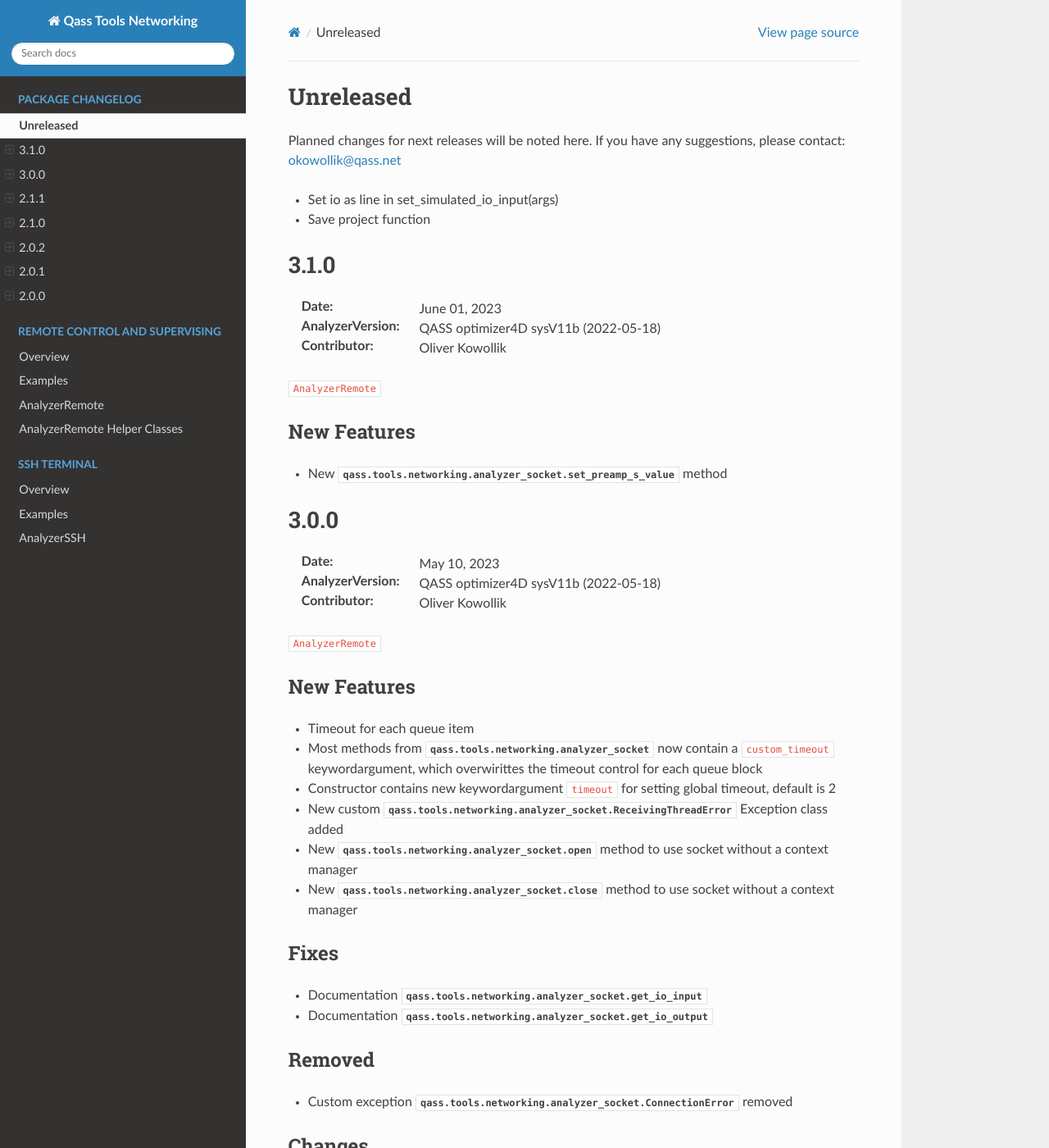
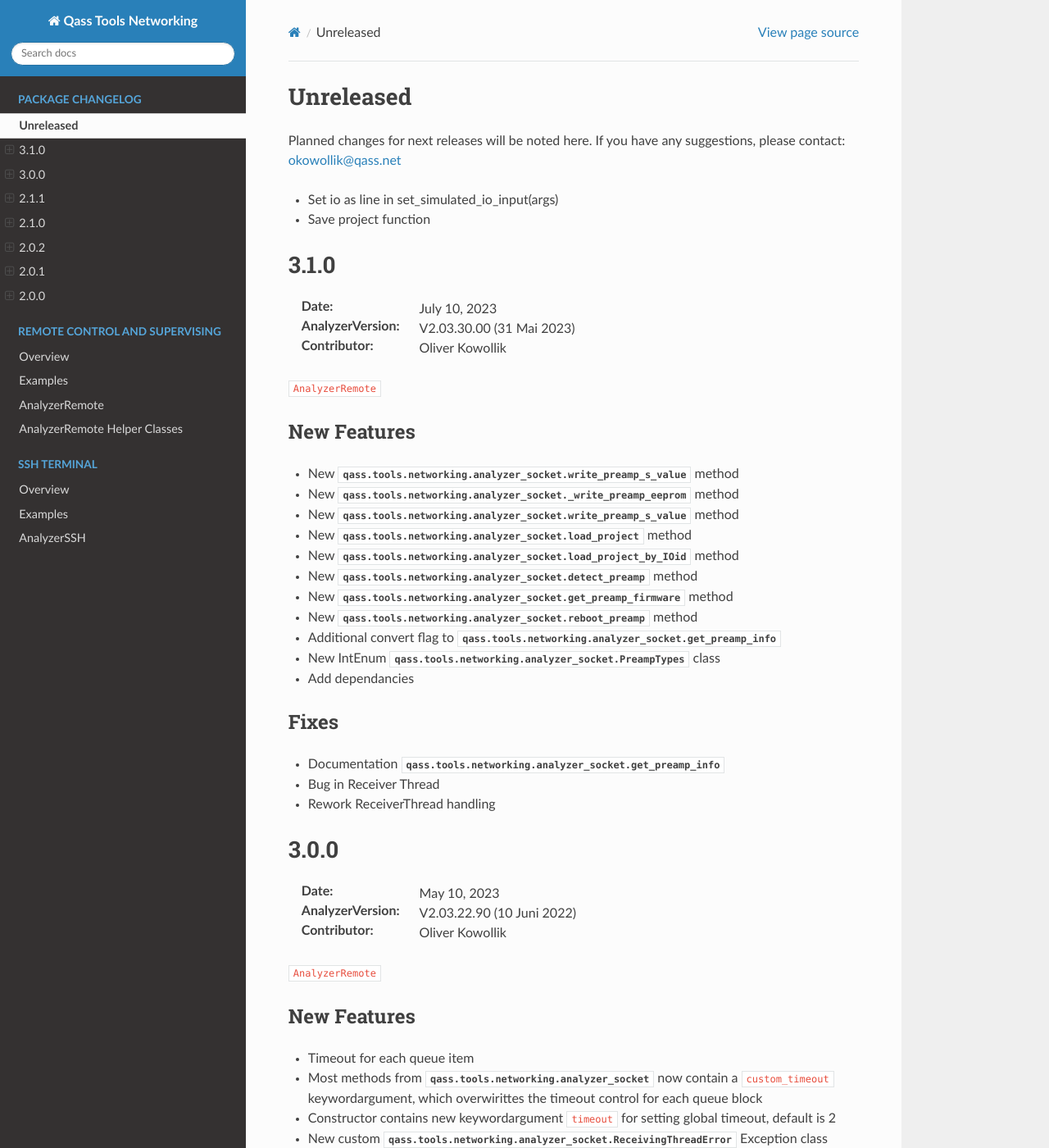
Before and after one commit to QASS/qass-tools-networking, a Sphinx documentation site: the page built from docs/source/changelog.rst, in a window 1280 px wide and 1400 px high. Shown: the whole window at 82% size. Built offline with Sphinx 7.4.7 and the Read the Docs theme 2.0.0, drawn with Linux system fonts in a browser that asks for light colours; some of the changed text lies outside the part shown.

Commit message:
Update Changelog

```diff
--- a/docs/source/changelog.rst
+++ b/docs/source/changelog.rst
@@ -7,9 +7,9 @@
 
 3.1.0
 """""
-:Date: June 01, 2023
+:Date: July 10, 2023
 
-:AnalyzerVersion: QASS optimizer4D sysV11b (2022-05-18)
+:AnalyzerVersion: V2.03.30.00 (31 Mai 2023)
 
 :Contributor: Oliver Kowollik
 
@@ -17,14 +17,31 @@
 
 New Features
 ------------
-* New :mod:`qass.tools.networking.analyzer_socket.set_preamp_s_value` method
+* New :mod:`qass.tools.networking.analyzer_socket.write_preamp_s_value` method
+* New :mod:`qass.tools.networking.analyzer_socket._write_preamp_eeprom` method
+* New :mod:`qass.tools.networking.analyzer_socket.write_preamp_s_value` method
+* New :mod:`qass.tools.networking.analyzer_socket.load_project` method
+* New :mod:`qass.tools.networking.analyzer_socket.load_project_by_IOid` method
+* New :mod:`qass.tools.networking.analyzer_socket.detect_preamp` method
+* New :mod:`qass.tools.networking.analyzer_socket.get_preamp_firmware` method
+* New :mod:`qass.tools.networking.analyzer_socket.reboot_preamp` method
+* Additional convert flag to :mod:`qass.tools.networking.analyzer_socket.get_preamp_info`
+* New IntEnum :mod:`qass.tools.networking.analyzer_socket.PreampTypes` class
+* Add dependancies
+
+Fixes
+------
+* Documentation :mod:`qass.tools.networking.analyzer_socket.get_preamp_info`
+* Bug in Receiver Thread
+* Rework ReceiverThread handling
+
 
 
 3.0.0
 """""
 :Date: May 10, 2023
 
-:AnalyzerVersion: QASS optimizer4D sysV11b (2022-05-18)
+:AnalyzerVersion: V2.03.22.90 (10 Juni 2022)
 
 :Contributor: Oliver Kowollik
 
@@ -56,7 +73,7 @@
 """""
 :Date: May 05, 2023
 
-:AnalyzerVersion: QASS optimizer4D sysV11b (2022-05-18)
+:AnalyzerVersion: V2.03.22.90 (10 Juni 2022)
 
 :Contributor: Oliver Kowollik
 
@@ -76,7 +93,7 @@
 """""
 :Date: March 29, 2023
 
-:AnalyzerVersion: QASS optimizer4D sysV11b (2022-05-18)
+:AnalyzerVersion: V2.03.22.90 (10 Juni 2022)
 
 :Contributor: Oliver Kowollik
 
@@ -92,7 +109,7 @@
 """""
 :Date: January 23, 2023
 
-:AnalyzerVersion: QASS optimizer4D sysV11b (2022-05-18)
+:AnalyzerVersion: V2.03.22.90 (10 Juni 2022)
 
 :Contributor: Oliver Kowollik
 
@@ -113,7 +130,7 @@
 """""
 :Date: January 23, 2023
 
-:AnalyzerVersion: QASS optimizer4D sysV11b (2022-05-18)
+:AnalyzerVersion: V2.03.22.90 (10 Juni 2022)
 
 :Contributor: Oliver Kowollik
 
@@ -131,7 +148,7 @@
 
 :Date: January 23, 2023
 
-:AnalyzerVersion: QASS optimizer4D sysV11b (2022-05-18)
+:AnalyzerVersion: V2.03.22.90 (10 Juni 2022)
 
 :Contributor: Oliver Kowollik
 
```
